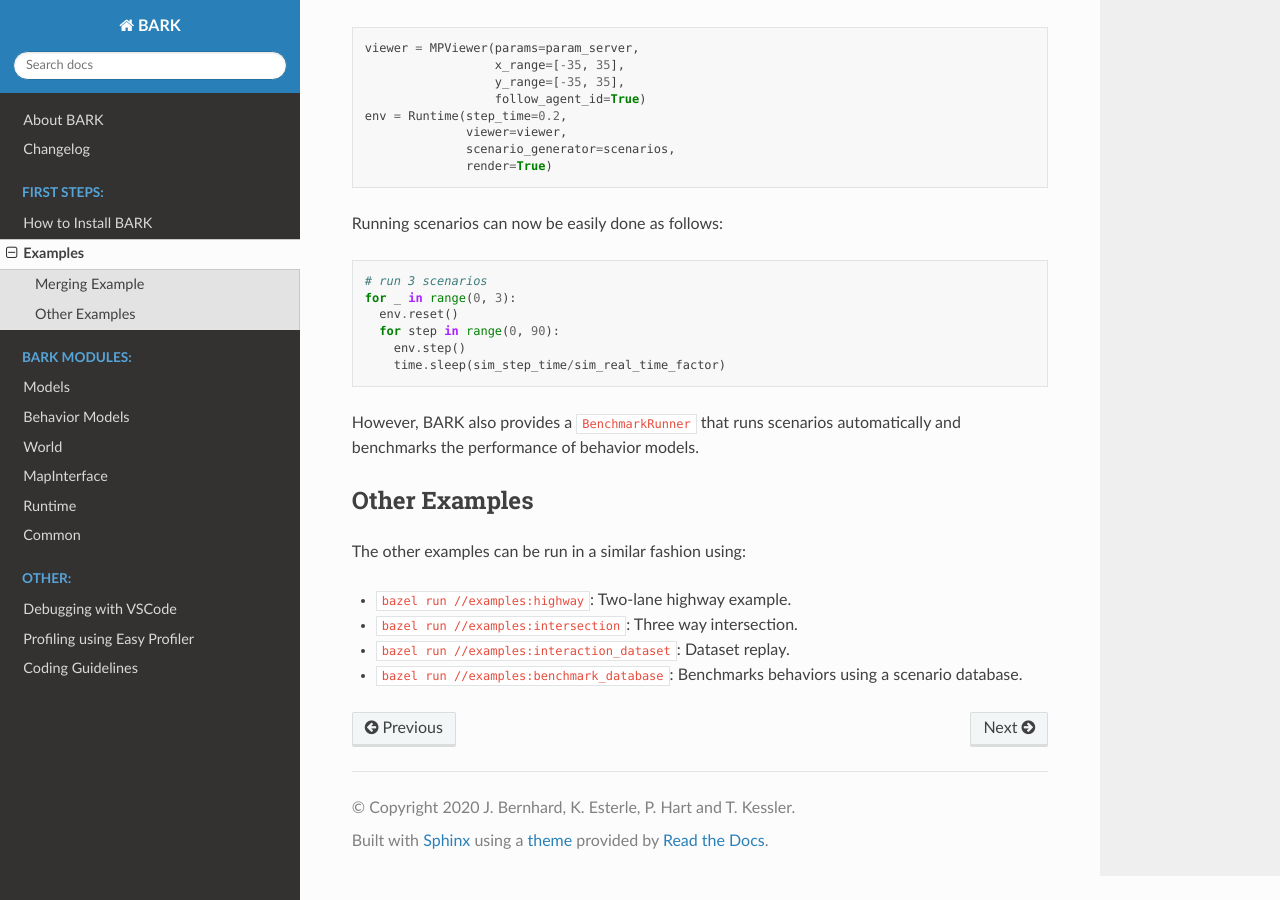
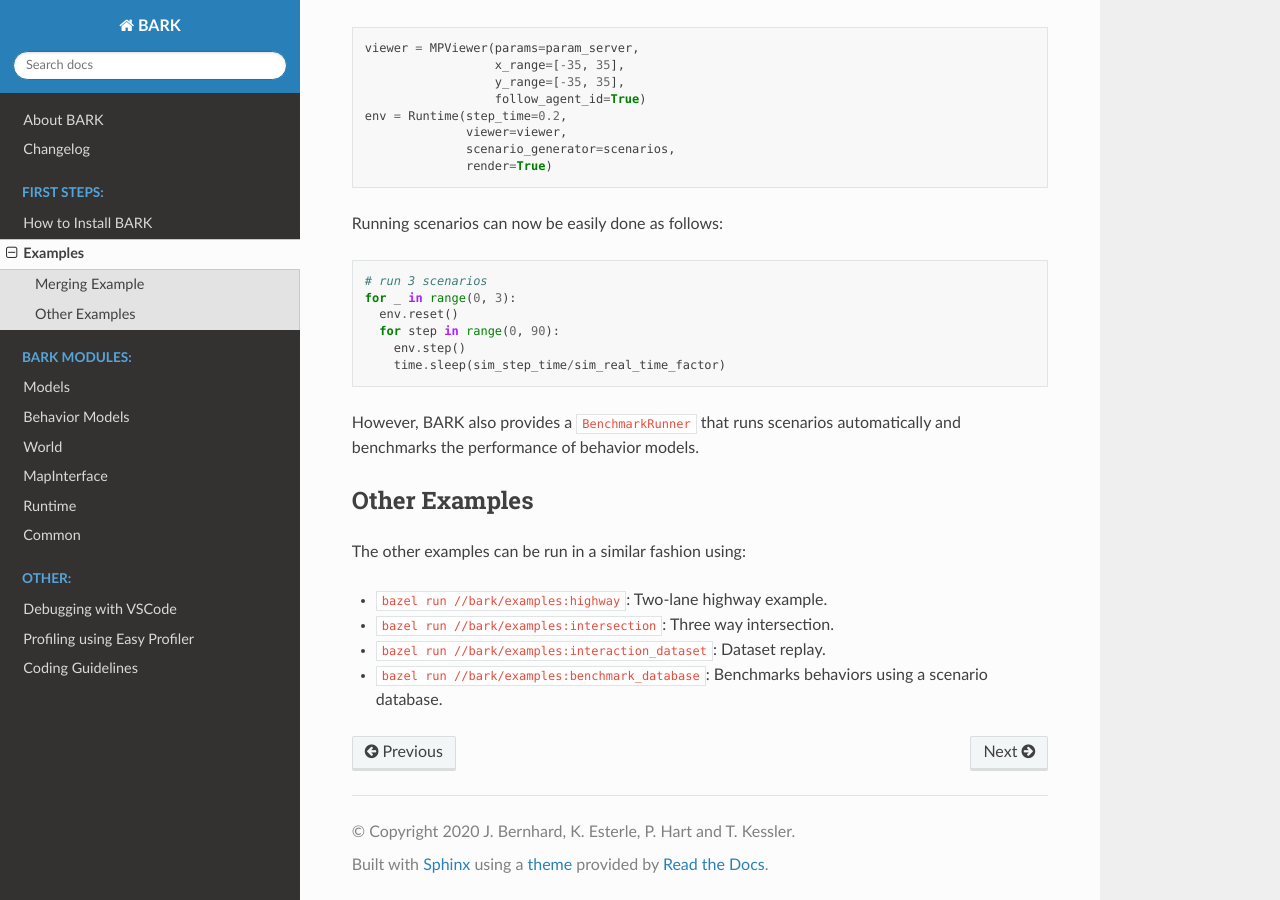
Before and after one commit to bark-simulator/bark, a Sphinx documentation site: the page built from docs/source/example.md, in a window 1280 px wide and 900 px high, scrolled down 1501 px. Built offline with Sphinx 7.4.7 and the Read the Docs theme 2.0.0, drawn with Linux system fonts in a browser that asks for light colours; some of the changed text lies outside the part shown.

Commit message:
fixed examples reference paths

````diff
--- a/docs/source/example.md
+++ b/docs/source/example.md
@@ -7,7 +7,7 @@ All examples are found in the `/examples`-directory of BARK.
 ## Merging Example
 
 In this example, we show the basic functionality of BARK using a merging scenario.
-It can be ran using: `bazel run //examples:merging`.
+It can be ran using: `bazel run //bark/examples:merging`.
 
 ```eval_rst
 .. image:: gifs/bark_merging.gif
@@ -80,7 +80,7 @@ However, BARK also provides a `BenchmarkRunner` that runs scenarios automaticall
 ## Other Examples
 The other examples can be run in a similar fashion using:
 
-* `bazel run //examples:highway`: Two-lane highway example.
-* `bazel run //examples:intersection`: Three way intersection.
-* `bazel run //examples:interaction_dataset`: Dataset replay.
-* `bazel run //examples:benchmark_database`: Benchmarks behaviors using a scenario database.
+* `bazel run //bark/examples:highway`: Two-lane highway example.
+* `bazel run //bark/examples:intersection`: Three way intersection.
+* `bazel run //bark/examples:interaction_dataset`: Dataset replay.
+* `bazel run //bark/examples:benchmark_database`: Benchmarks behaviors using a scenario database.
````
Also changed, not shown: README.md (+3 -3 lines), docs/source/installation.md (+1 -1 lines), 2 other files.
